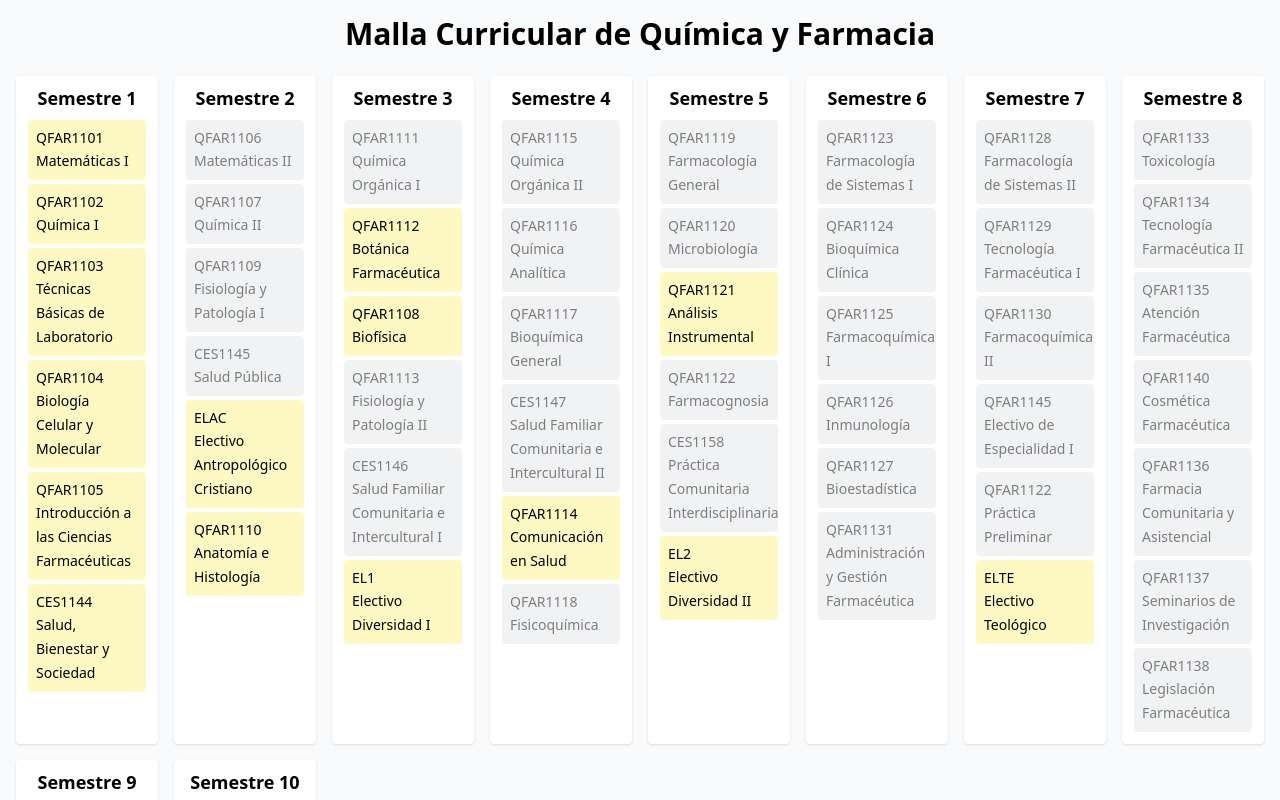
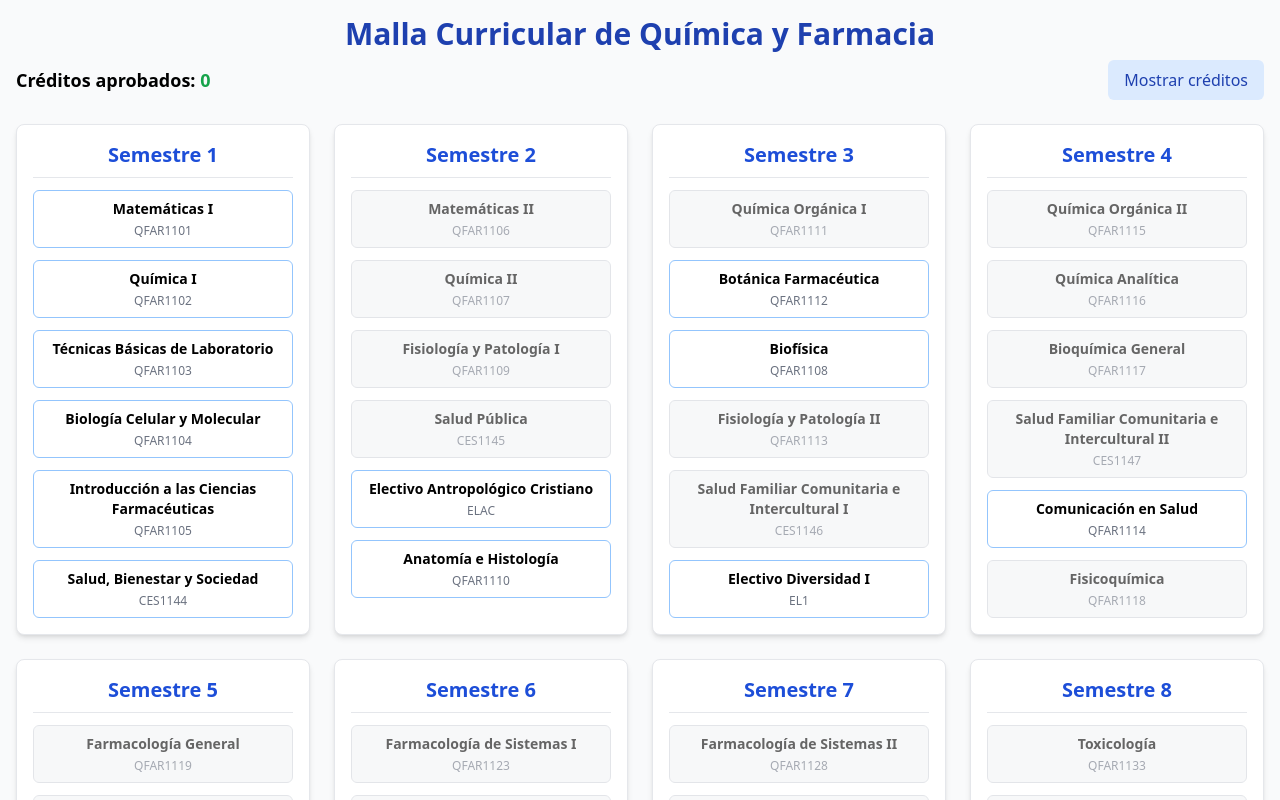
Before and after one commit to carlaaav/malla-qyf-v2025, a React (Vite) app: page / in a window 1280 px wide. Shown: the top 800 px of the page. Built offline with nearby package versions, Linux system fonts and the light colour scheme.

Commit message:
Update App.tsx

```diff
--- a/src/App.tsx
+++ b/src/App.tsx
@@ -1,138 +1,161 @@
-import { useState } from "react";
-import "./index.css";
+import { useState } from 'react';
+import { RamoCard } from './components/RamoCard';
+import './index.css';
 
-const coursesBySemester = [
+interface Curso {
+  id: string;
+  nombre: string;
+  requisitos: string[];
+  creditos?: number;
+}
+
+const coursesBySemester: Curso[][] = [
   // PRIMER AÑO - Semestre I
   [
-    { code: "QFAR1101", name: "Matemáticas I" },
-    { code: "QFAR1102", name: "Química I" },
-    { code: "QFAR1103", name: "Técnicas Básicas de Laboratorio" },
-    { code: "QFAR1104", name: "Biología Celular y Molecular" },
-    { code: "QFAR1105", name: "Introducción a las Ciencias Farmacéuticas" },
-    { code: "CES1144", name: "Salud, Bienestar y Sociedad" },
+    { id: "QFAR1101", nombre: "Matemáticas I", requisitos: [], creditos: 5 },
+    { id: "QFAR1102", nombre: "Química I", requisitos: [], creditos: 5 },
+    { id: "QFAR1103", nombre: "Técnicas Básicas de Laboratorio", requisitos: [], creditos: 4 },
+    { id: "QFAR1104", nombre: "Biología Celular y Molecular", requisitos: [], creditos: 5 },
+    { id: "QFAR1105", nombre: "Introducción a las Ciencias Farmacéuticas", requisitos: [], creditos: 3 },
+    { id: "CES1144", nombre: "Salud, Bienestar y Sociedad", requisitos: [], creditos: 3 },
   ],
   // PRIMER AÑO - Semestre II
   [
-    { code: "QFAR1106", name: "Matemáticas II", prereqs: ["QFAR1101"] },
-    { code: "QFAR1107", name: "Química II", prereqs: ["QFAR1102", "QFAR1103"] },
-    { code: "QFAR1109", name: "Fisiología y Patología I", prereqs: ["QFAR1104"] },
-    { code: "CES1145", name: "Salud Pública", prereqs: ["CES1144"] },
-    { code: "ELAC", name: "Electivo Antropológico Cristiano" },
-    { code: "QFAR1110", name: "Anatomía e Histología" },
+    { id: "QFAR1106", nombre: "Matemáticas II", requisitos: ["QFAR1101"], creditos: 5 },
+    { id: "QFAR1107", nombre: "Química II", requisitos: ["QFAR1102", "QFAR1103"], creditos: 5 },
+    { id: "QFAR1109", nombre: "Fisiología y Patología I", requisitos: ["QFAR1104"], creditos: 5 },
+    { id: "CES1145", nombre: "Salud Pública", requisitos: ["CES1144"], creditos: 3 },
+    { id: "ELAC", nombre: "Electivo Antropológico Cristiano", requisitos: [], creditos: 3 },
+    { id: "QFAR1110", nombre: "Anatomía e Histología", requisitos: [], creditos: 4 },
   ],
   // SEGUNDO AÑO - Semestre III
   [
-    { code: "QFAR1111", name: "Química Orgánica I", prereqs: ["QFAR1107"] },
-    { code: "QFAR1112", name: "Botánica Farmacéutica" },
-    { code: "QFAR1108", name: "Biofísica" },
-    { code: "QFAR1113", name: "Fisiología y Patología II", prereqs: ["QFAR1109"] },
-    { code: "CES1146", name: "Salud Familiar Comunitaria e Intercultural I", prereqs: ["CES1145"] },
-    { code: "EL1", name: "Electivo Diversidad I" },
+    { id: "QFAR1111", nombre: "Química Orgánica I", requisitos: ["QFAR1107"], creditos: 5 },
+    { id: "QFAR1112", nombre: "Botánica Farmacéutica", requisitos: [], creditos: 4 },
+    { id: "QFAR1108", nombre: "Biofísica", requisitos: [], creditos: 4 },
+    { id: "QFAR1113", nombre: "Fisiología y Patología II", requisitos: ["QFAR1109"], creditos: 5 },
+    { id: "CES1146", nombre: "Salud Familiar Comunitaria e Intercultural I", requisitos: ["CES1145"], creditos: 3 },
+    { id: "EL1", nombre: "Electivo Diversidad I", requisitos: [], creditos: 3 },
   ],
   // SEGUNDO AÑO - Semestre IV
   [
-    { code: "QFAR1115", name: "Química Orgánica II", prereqs: ["QFAR1111"] },
-    { code: "QFAR1116", name: "Química Analítica", prereqs: ["QFAR1107"] },
-    { code: "QFAR1117", name: "Bioquímica General", prereqs: ["QFAR1111"] },
-    { code: "CES1147", name: "Salud Familiar Comunitaria e Intercultural II", prereqs: ["CES1146"] },
-    { code: "QFAR1114", name: "Comunicación en Salud" },
-    { code: "QFAR1118", name: "Fisicoquímica", prereqs: ["QFAR1107", "QFAR1106"] },
+    { id: "QFAR1115", nombre: "Química Orgánica II", requisitos: ["QFAR1111"], creditos: 5 },
+    { id: "QFAR1116", nombre: "Química Analítica", requisitos: ["QFAR1107"], creditos: 5 },
+    { id: "QFAR1117", nombre: "Bioquímica General", requisitos: ["QFAR1111"], creditos: 5 },
+    { id: "CES1147", nombre: "Salud Familiar Comunitaria e Intercultural II", requisitos: ["CES1146"], creditos: 3 },
+    { id: "QFAR1114", nombre: "Comunicación en Salud", requisitos: [], creditos: 3 },
+    { id: "QFAR1118", nombre: "Fisicoquímica", requisitos: ["QFAR1107", "QFAR1106"], creditos: 5 },
   ],
   // TERCER AÑO - Semestre V
   [
-    { code: "QFAR1119", name: "Farmacología General", prereqs: ["QFAR1115"] },
-    { code: "QFAR1120", name: "Microbiología", prereqs: ["QFAR1102"] },
-    { code: "QFAR1121", name: "Análisis Instrumental" },
-    { code: "QFAR1122", name: "Farmacognosia", prereqs: ["QFAR1112", "QFAR1115"] },
-    { code: "CES1158", name: "Práctica Comunitaria Interdisciplinaria", prereqs: ["CES1147"] },
-    { code: "EL2", name: "Electivo Diversidad II" },
+    { id: "QFAR1119", nombre: "Farmacología General", requisitos: ["QFAR1115"], creditos: 5 },
+    { id: "QFAR1120", nombre: "Microbiología", requisitos: ["QFAR1102"], creditos: 5 },
+    { id: "QFAR1121", nombre: "Análisis Instrumental", requisitos: [], creditos: 4 },
+    { id: "QFAR1122", nombre: "Farmacognosia", requisitos: ["QFAR1112", "QFAR1115"], creditos: 4 },
+    { id: "CES1158", nombre: "Práctica Comunitaria Interdisciplinaria", requisitos: ["CES1147"], creditos: 5 },
+    { id: "EL2", nombre: "Electivo Diversidad II", requisitos: [], creditos: 3 },
   ],
   // TERCER AÑO - Semestre VI
   [
-    { code: "QFAR1123", name: "Farmacología de Sistemas I", prereqs: ["QFAR1113", "QFAR1119"] },
-    { code: "QFAR1124", name: "Bioquímica Clínica", prereqs: ["QFAR1117"] },
-    { code: "QFAR1125", name: "Farmacoquímica I", prereqs: ["QFAR1119"] },
-    { code: "QFAR1126", name: "Inmunología", prereqs: ["QFAR1113", "QFAR1119"] },
-    { code: "QFAR1127", name: "Bioestadística", prereqs: ["QFAR1106"] },
-    { code: "QFAR1131", name: "Administración y Gestión Farmacéutica", prereqs: ["QFAR1114", "QFAR1119", "QFAR1121", "QFAR1122"] },
+    { id: "QFAR1123", nombre: "Farmacología de Sistemas I", requisitos: ["QFAR1113", "QFAR1119"], creditos: 5 },
+    { id: "QFAR1124", nombre: "Bioquímica Clínica", requisitos: ["QFAR1117"], creditos: 5 },
+    { id: "QFAR1125", nombre: "Farmacoquímica I", requisitos: ["QFAR1119"], creditos: 5 },
+    { id: "QFAR1126", nombre: "Inmunología", requisitos: ["QFAR1113", "QFAR1119"], creditos: 4 },
+    { id: "QFAR1127", nombre: "Bioestadística", requisitos: ["QFAR1106"], creditos: 3 },
+    { id: "QFAR1131", nombre: "Administración y Gestión Farmacéutica", requisitos: ["QFAR1114", "QFAR1119", "QFAR1121", "QFAR1122"], creditos: 4 },
   ],
   // CUARTO AÑO - Semestre VII
   [
-    { code: "QFAR1128", name: "Farmacología de Sistemas II", prereqs: ["QFAR1123"] },
-    { code: "QFAR1129", name: "Tecnología Farmacéutica I", prereqs: ["QFAR1116"] },
-    { code: "QFAR1130", name: "Farmacoquímica II", prereqs: ["QFAR1125"] },
-    { code: "QFAR1145", name: "Electivo de Especialidad I", prereqs: ["QFAR1131", "QFAR1125"] },
-    { code: "QFAR1122", name: "Práctica Preliminar", prereqs: ["QFAR1131", "QFAR1125", "QFAR1123", "QFAR1124"] },
-    { code: "ELTE", name: "Electivo Teológico" },
+    { id: "QFAR1128", nombre: "Farmacología de Sistemas II", requisitos: ["QFAR1123"], creditos: 5 },
+    { id: "QFAR1129", nombre: "Tecnología Farmacéutica I", requisitos: ["QFAR1116"], creditos: 5 },
+    { id: "QFAR1130", nombre: "Farmacoquímica II", requisitos: ["QFAR1125"], creditos: 5 },
+    { id: "QFAR1145", nombre: "Electivo de Especialidad I", requisitos: ["QFAR1131", "QFAR1125"], creditos: 3 },
+    { id: "QFAR1132", nombre: "Práctica Preliminar", requisitos: ["QFAR1131", "QFAR1125", "QFAR1123", "QFAR1124"], creditos: 5 },
+    { id: "ELTE", nombre: "Electivo Teológico", requisitos: [], creditos: 3 },
   ],
   // CUARTO AÑO - Semestre VIII
   [
-    { code: "QFAR1133", name: "Toxicología", prereqs: ["QFAR1128", "QFAR1121"] },
-    { code: "QFAR1134", name: "Tecnología Farmacéutica II", prereqs: ["QFAR1129"] },
-    { code: "QFAR1135", name: "Atención Farmacéutica", prereqs: ["QFAR1124", "QFAR1128"] },
-    { code: "QFAR1140", name: "Cosmética Farmacéutica", prereqs: ["QFAR1134"] },
-    { code: "QFAR1136", name: "Farmacia Comunitaria y Asistencial", prereqs: ["QFAR1128", "QFAR1129"] },
-    { code: "QFAR1137", name: "Seminarios de Investigación", prereqs: ["QFAR1132"] },
-    { code: "QFAR1138", name: "Legislación Farmacéutica", prereqs: ["QFAR1132", "QFAR1128", "QFAR1129"] },
+    { id: "QFAR1133", nombre: "Toxicología", requisitos: ["QFAR1128", "QFAR1121"], creditos: 4 },
+    { id: "QFAR1134", nombre: "Tecnología Farmacéutica II", requisitos: ["QFAR1129"], creditos: 5 },
+    { id: "QFAR1135", nombre: "Atención Farmacéutica", requisitos: ["QFAR1124", "QFAR1128"], creditos: 5 },
+    { id: "QFAR1140", nombre: "Cosmética Farmacéutica", requisitos: ["QFAR1134"], creditos: 3 },
+    { id: "QFAR1136", nombre: "Farmacia Comunitaria y Asistencial", requisitos: ["QFAR1128", "QFAR1129"], creditos: 5 },
+    { id: "QFAR1137", nombre: "Seminarios de Investigación", requisitos: ["QFAR1132"], creditos: 3 },
+    { id: "QFAR1138", nombre: "Legislación Farmacéutica", requisitos: ["QFAR1132", "QFAR1128", "QFAR1129"], creditos: 3 },
   ],
   // QUINTO AÑO - Semestre IX
   [
-    { code: "QFAR1146", name: "Electivo Interprofesional", prereqs: ["QFAR1136"] },
-    { code: "QFAR1139", name: "Biofarmacia", prereqs: ["QFAR1134"] },
-    { code: "QFAR1140", name: "Cosmética Farmacéutica", prereqs: ["QFAR1134"] },
-    { code: "QFAR1141", name: "Farmacia Clínica", prereqs: ["QFAR1130", "QFAR1135"] },
-    { code: "IET1433", name: "Ética Profesional" },
-    { code: "EL3", name: "Electivo Diversidad III" },
+    { id: "QFAR1146", nombre: "Electivo Interprofesional", requisitos: ["QFAR1136"], creditos: 3 },
+    { id: "QFAR1139", nombre: "Biofarmacia", requisitos: ["QFAR1134"], creditos: 4 },
+    { id: "QFAR1141", nombre: "Farmacia Clínica", requisitos: ["QFAR1130", "QFAR1135"], creditos: 5 },
+    { id: "IET1433", nombre: "Ética Profesional", requisitos: [], creditos: 3 },
+    { id: "EL3", nombre: "Electivo Diversidad III", requisitos: [], creditos: 3 },
   ],
   // QUINTO AÑO - Semestre X
   [
-    { code: "QFAR1142", name: "Práctica Profesional", prereqs: ["QFAR1138", "QFAR1141", "QFAR1135", "QFAR1139", "QFAR1136", "QFAR1133"] },
-    { code: "QFAR1143", name: "Actividad de Titulación", prereqs: ["QFAR1137"] },
-    { code: "QFAR1144", name: "Electivo de Especialidad II", prereqs: ["QFAR1145"] },
+    { id: "QFAR1142", nombre: "Práctica Profesional", requisitos: ["QFAR1138", "QFAR1141", "QFAR1135", "QFAR1139", "QFAR1136", "QFAR1133"], creditos: 10 },
+    { id: "QFAR1143", nombre: "Actividad de Titulación", requisitos: ["QFAR1137"], creditos: 5 },
+    { id: "QFAR1144", nombre: "Electivo de Especialidad II", requisitos: ["QFAR1145"], creditos: 3 },
   ],
 ];
 
 export default function App() {
-  const [approved, setApproved] = useState([]);
+  const [approved, setApproved] = useState<string[]>([]);
+  const [showCredits, setShowCredits] = useState(false);
 
-  const toggleCourse = (code) => {
+  const toggleCourse = (code: string) => {
     setApproved((prev) =>
       prev.includes(code) ? prev.filter((c) => c !== code) : [...prev, code]
     );
   };
 
-  const isAvailable = (course) => {
-    if (!course.prereqs) return true;
-    return course.prereqs.every((p) => approved.includes(p));
+  const isAvailable = (curso: Curso) => {
+    return curso.requisitos.every((req) => approved.includes(req));
   };
+
+  const totalApprovedCredits = coursesBySemester
+    .flat()
+    .filter(course => approved.includes(course.id))
+    .reduce((sum, course) => sum + (course.creditos || 0), 0);
 
   return (
     <div className="p-4 bg-gray-50 min-h-screen">
-      <h1 className="text-3xl font-bold mb-6 text-center">Malla Curricular de Química y Farmacia</h1>
-      <div className="grid grid-cols-1 md:grid-cols-4 lg:grid-cols-8 gap-4">
-        {coursesBySemester.map((semester, i) => (
-          <div key={i} className="bg-white shadow rounded p-2">
-            <h2 className="text-lg font-semibold text-center mb-2">Semestre {i + 1}</h2>
-            {semester.map((course) => {
-              const available = isAvailable(course);
-              const approvedClass = approved.includes(course.code)
-                ? "bg-green-200"
-                : available
-                ? "bg-yellow-100"
-                : "bg-gray-200 opacity-50";
-              return (
-                <div
-                  key={course.code}
-                  className={`p-2 m-1 rounded cursor-pointer ${approvedClass}`}
-                  onClick={() => available && toggleCourse(course.code)}
-                >
-                  <span className="block text-sm font-medium">{course.code}</span>
-                  <span className="text-sm">{course.name}</span>
-                </div>
-              );
-            })}
+      <div className="max-w-7xl mx-auto">
+        <h1 className="text-3xl font-bold mb-2 text-center text-blue-800">Malla Curricular de Química y Farmacia</h1>
+        <div className="flex justify-between items-center mb-6">
+          <div className="text-lg font-semibold">
+            Créditos aprobados: <span className="text-green-600">{totalApprovedCredits}</span>
           </div>
-        ))}
+          <button
+            onClick={() => setShowCredits(!showCredits)}
+            className="px-4 py-2 bg-blue-100 text-blue-800 rounded-md hover:bg-blue-200"
+          >
+            {showCredits ? "Ocultar créditos" : "Mostrar créditos"}
+          </button>
+        </div>
+
+        <div className="grid grid-cols-1 md:grid-cols-2 lg:grid-cols-3 xl:grid-cols-4 gap-6">
+          {coursesBySemester.map((semester, semesterIndex) => (
+            <div key={semesterIndex} className="bg-white p-4 rounded-lg shadow-md border border-gray-200">
+              <h2 className="text-xl font-bold mb-3 text-center border-b pb-2 text-blue-700">
+                Semestre {semesterIndex + 1}
+              </h2>
+
+              <div className="grid grid-cols-1 gap-3">
+                {semester.map((course) => (
+                  <RamoCard
+                    key={course.id}
+                    curso={course}
+                    completado={approved.includes(course.id)}
+                    desbloqueado={isAvailable(course)}
+                    onToggle={() => toggleCourse(course.id)}
+                    showCredits={showCredits}
+                  />
+                ))}
+              </div>
+            </div>
+          ))}
+        </div>
       </div>
     </div>
   );
```
